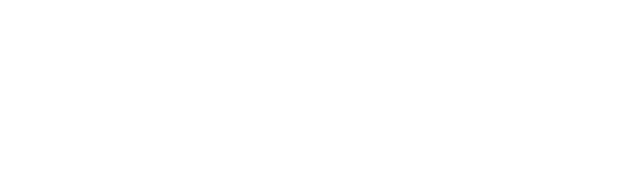
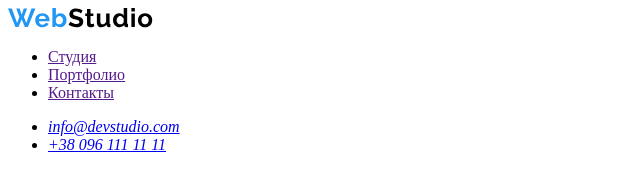
Before and after one commit to NataliaSorokina/goit-markup-hw-01, a plain HTML site: page index.html in a window 1280 px wide. Shown: the whole page, without its empty margins (0-640 px from the left). Drawn offline with Linux system fonts and the light colour scheme.

Commit message:
Добавляет разделы основной навигации и контактов

```diff
--- a/index.html
+++ b/index.html
@@ -5,5 +5,41 @@
     <meta name="viewport" content="width=device-width, initial-scale=1.0" />
     <title>Веб-студия</title>
   </head>
-  <body></body>
+  <body>
+    <header>
+      <nav>
+        <a href="./index.html" aria-label="логотип веб-студии">
+          <img
+            src="./images/header/logo.svg"
+            alt="логотип веб-студии"
+            width="145"
+            height="20"
+          />
+        </a>
+        <ul>
+          <li>
+            <a href="">Студия</a>
+          </li>
+          <li>
+            <a href="">Портфолио</a>
+          </li>
+          <li>
+            <a href="">Контакты</a>
+          </li>
+        </ul>
+      </nav>
+      <address>
+        <ul>
+          <li>
+            <a href="mailto:info@devstudio.com">info@devstudio.com</a>
+          </li>
+          <li>
+            <a href="tel:+380961111111">+38 096 111 11 11</a>
+          </li>
+        </ul>
+      </address>
+    </header>
+    <main></main>
+    <footer></footer>
+  </body>
 </html>
```
Also changed, not shown: images/header/logo.svg (added).
